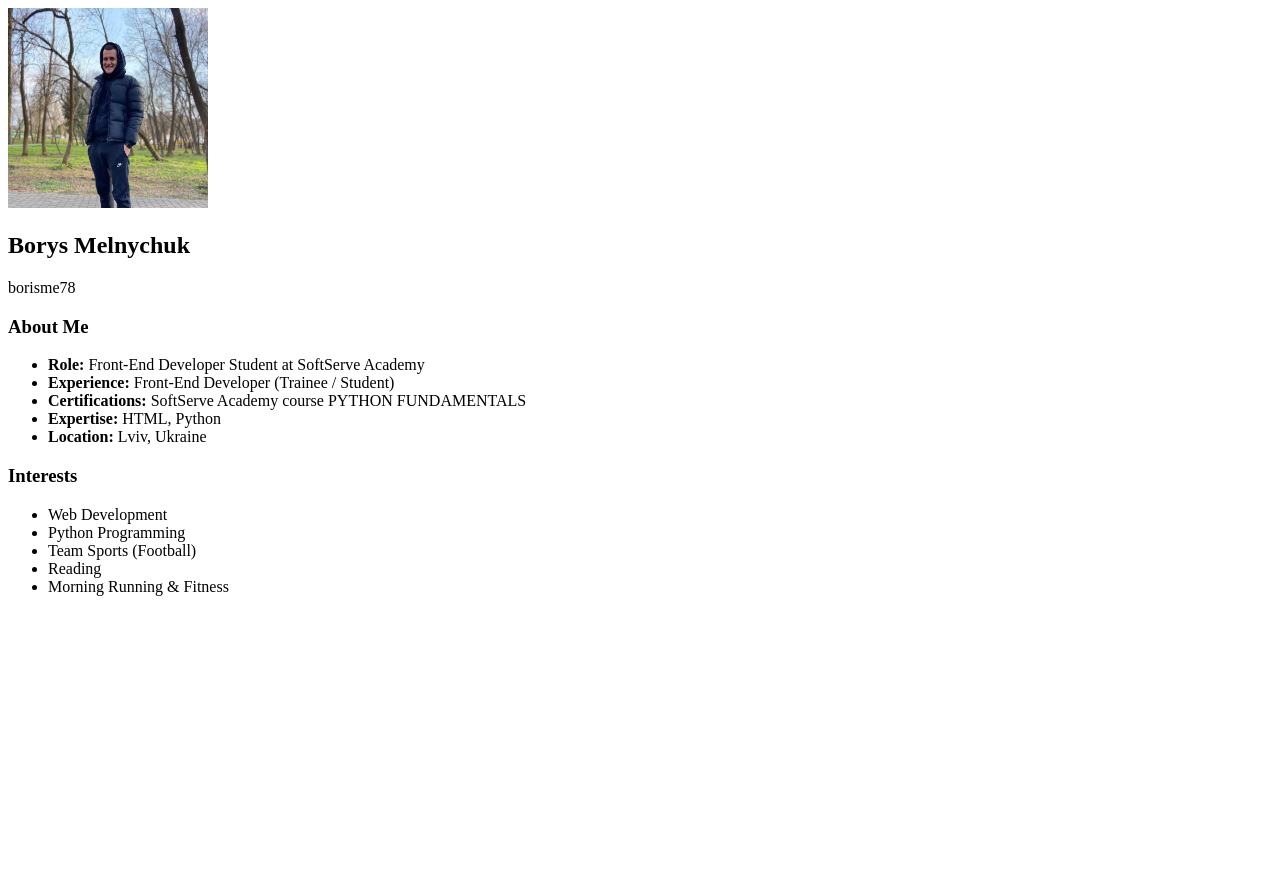
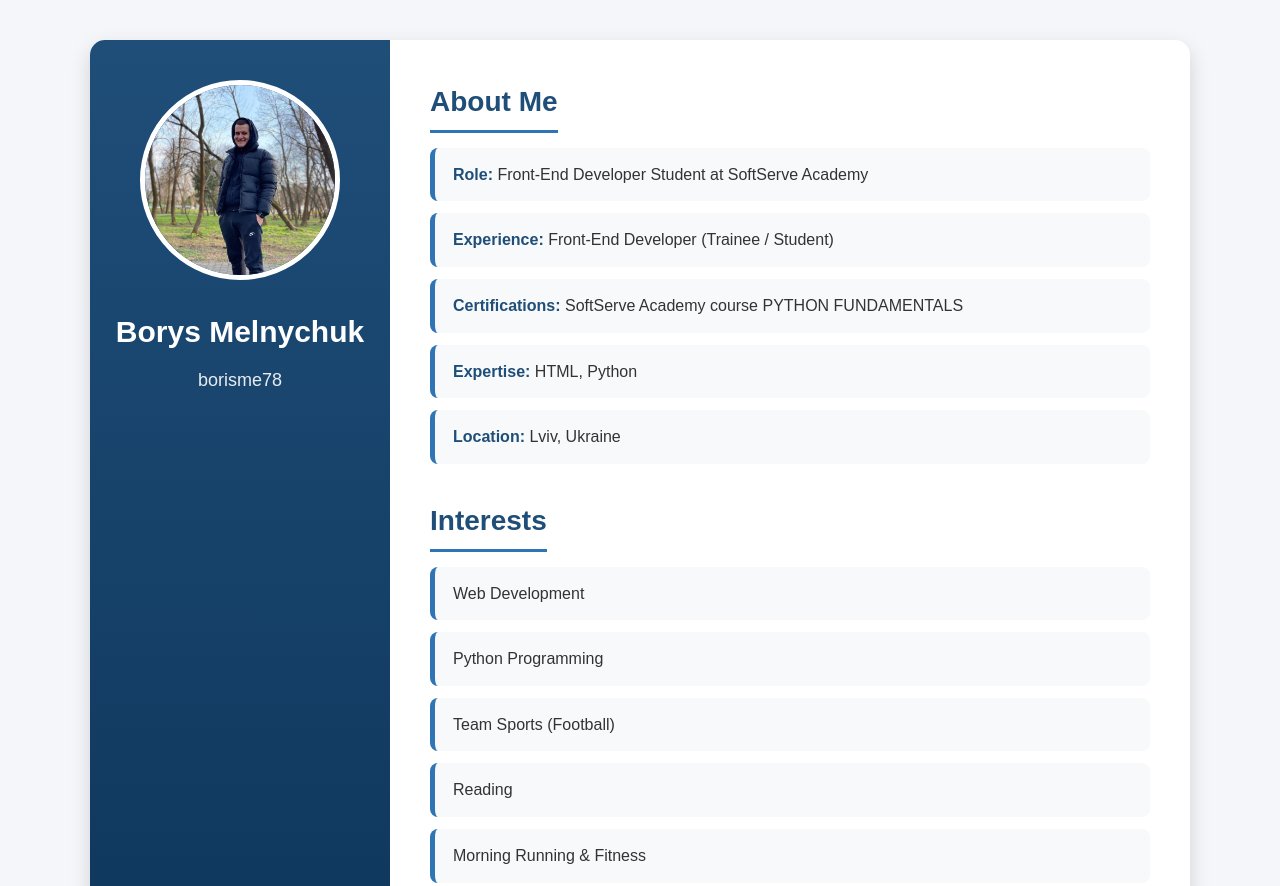
Before and after one commit to borisme78/borisme78.github.io, a plain HTML site: page index.html in a window 1280 px wide. Shown: the top 886 px of the page. Before the commit the page ends 800 px from the top, so only its background shows below. Drawn offline with Linux system fonts and the light colour scheme.

Commit message:
add style css

```diff
--- a/index.html
+++ b/index.html
@@ -1,32 +1,40 @@
 <!DOCTYPE html>
 <html lang="en">
   <head>
-    <meta charset="UTF-8">
-    <meta name="viewport" content="width=device-width, initial-scale=1.0">
+    <meta charset="UTF-8" />
+    <meta name="viewport" content="width=device-width, initial-scale=1.0" />
     <title>Borys Melnychuk | Profile</title>
+    <link rel="stylesheet" href="style.css">
   </head>
   <body>
     <div>
       <aside>
-
         <div>
-                <img src="img1.jpg" alt="Profile Photo" width="200" height="200">
+          <img src="img1.jpg" alt="Profile Photo" width="200" height="200" />
         </div>
 
         <div>
           <h1>Borys Melnychuk</h1>
           <p>borisme78</p>
         </div>
-
       </aside>
 
       <main>
         <section>
           <h3>About Me</h3>
           <ul>
-                    <li><strong>Role:</strong> Front-End Developer Student at SoftServe Academy</li>
-                    <li><strong>Experience:</strong> Front-End Developer (Trainee / Student)</li>
-                    <li><strong>Certifications:</strong> SoftServe Academy course PYTHON FUNDAMENTALS </li>
+            <li>
+              <strong>Role:</strong> Front-End Developer Student at SoftServe
+              Academy
+            </li>
+            <li>
+              <strong>Experience:</strong> Front-End Developer (Trainee /
+              Student)
+            </li>
+            <li>
+              <strong>Certifications:</strong> SoftServe Academy course PYTHON
+              FUNDAMENTALS
+            </li>
             <li><strong>Expertise:</strong> HTML, Python</li>
             <li><strong>Location:</strong> Lviv, Ukraine</li>
           </ul>
@@ -40,11 +48,8 @@
             <li>Reading</li>
             <li>Morning Running & Fitness</li>
           </ul>
-
         </section>
       </main>
-
     </div>
-
   </body>
 </html>
--- /dev/null
+++ b/style.css
@@ -0,0 +1,122 @@
+/* Загальні стилі */
+* {
+  margin: 0;
+  padding: 0;
+  box-sizing: border-box;
+}
+
+body {
+  font-family: Arial, Helvetica, sans-serif;
+  background-color: #f4f6f9;
+  color: #333;
+  line-height: 1.6;
+}
+
+/* Основний контейнер */
+body > div {
+  display: flex;
+  max-width: 1100px;
+  margin: 40px auto;
+  background: white;
+  border-radius: 15px;
+  overflow: hidden;
+  box-shadow: 0 8px 20px rgba(0, 0, 0, 0.15);
+}
+
+/* Ліва панель */
+aside {
+  width: 300px;
+  background: linear-gradient(180deg, #1f4e79, #0f375c);
+  color: white;
+  text-align: center;
+  padding: 40px 20px;
+}
+
+/* Фото */
+aside img {
+  border-radius: 50%;
+  border: 5px solid white;
+  object-fit: cover;
+  margin-bottom: 20px;
+}
+
+/* Ім'я */
+aside h1 {
+  font-size: 30px;
+  margin-bottom: 10px;
+}
+
+/* Username */
+aside p {
+  font-size: 18px;
+  opacity: 0.9;
+}
+
+/* Основний контент */
+main {
+  flex: 1;
+  padding: 40px;
+}
+
+/* Секції */
+section {
+  margin-bottom: 35px;
+}
+
+/* Заголовки */
+section h3 {
+  font-size: 28px;
+  color: #1f4e79;
+  margin-bottom: 15px;
+  border-bottom: 3px solid #2f75b5;
+  display: inline-block;
+  padding-bottom: 5px;
+}
+
+/* Списки */
+ul {
+  list-style: none;
+}
+
+li {
+  background: #f8f9fa;
+  margin-bottom: 12px;
+  padding: 14px 18px;
+  border-left: 5px solid #2f75b5;
+  border-radius: 8px;
+  transition: 0.3s;
+}
+
+li:hover {
+  background: #dbeeff;
+  transform: translateX(8px);
+}
+
+/* Виділення тексту */
+strong {
+  color: #1f4e79;
+}
+
+/* Адаптивність */
+@media (max-width: 768px) {
+  body > div {
+    flex-direction: column;
+    margin: 20px;
+  }
+
+  aside {
+    width: 100%;
+  }
+
+  main {
+    padding: 25px;
+  }
+
+  aside h1 {
+    font-size: 26px;
+  }
+
+  section h3 {
+    font-size: 24px;
+  }
+}
```
Lines whose indentation alone changed are shown as unchanged.
